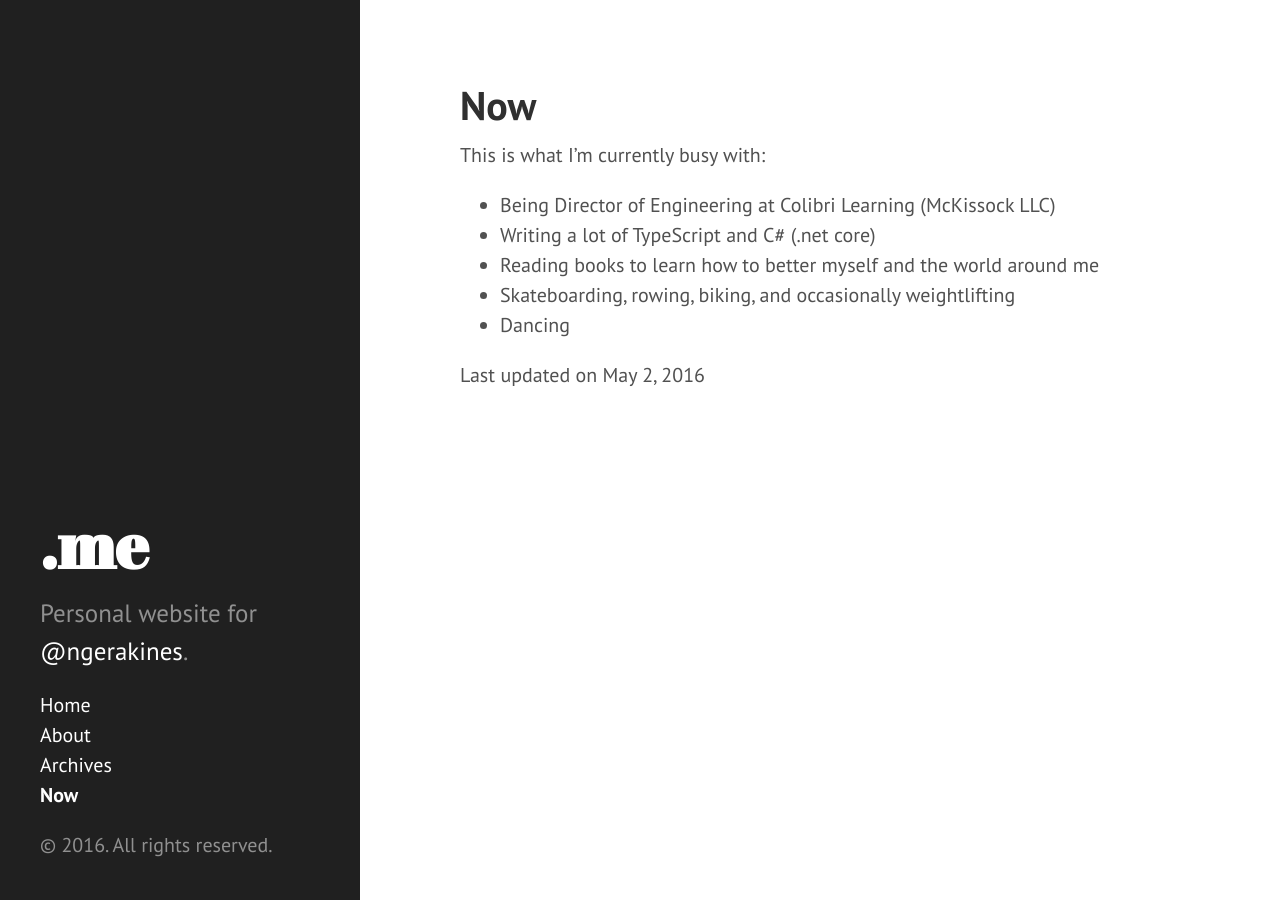
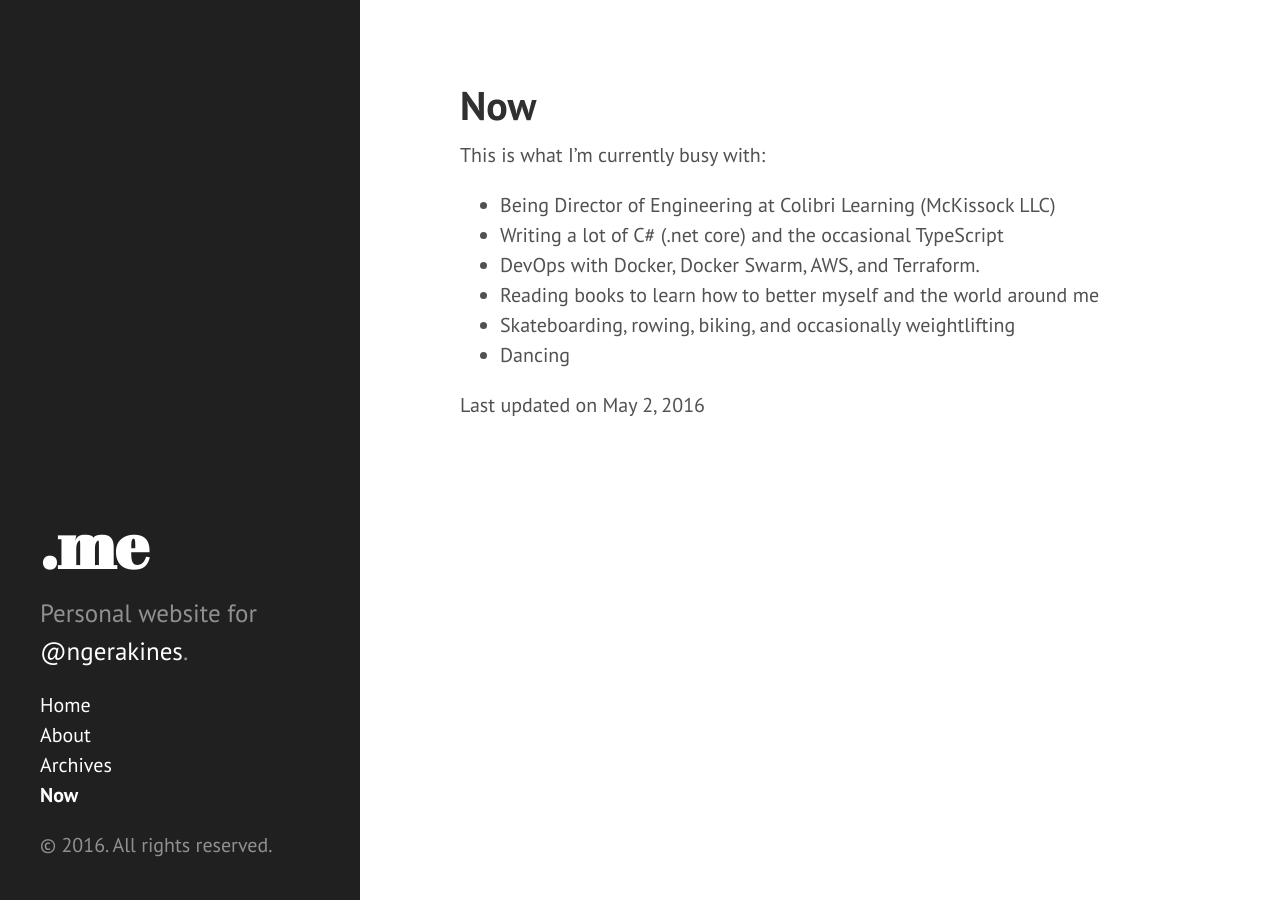
Before and after one commit to ngerakines/ngerakines.me, a Jekyll site: the page built from now.md, in a window 1280 px wide. Built offline with Jekyll 4.4.1, drawn with Linux system fonts in a browser that asks for light colours; Markdown is read by kramdown in place of the engine named in the settings.

Commit message:
Updating /now

```diff
--- a/now.md
+++ b/now.md
@@ -6,7 +6,8 @@ title: Now
 This is what I'm currently busy with:
 
 * Being Director of Engineering at Colibri Learning (McKissock LLC)
-* Writing a lot of TypeScript and C# (.net core)
+* Writing a lot of C# (.net core) and the occasional TypeScript
+* DevOps with Docker, Docker Swarm, AWS, and Terraform.
 * Reading books to learn how to better myself and the world around me
 * Skateboarding, rowing, biking, and occasionally weightlifting
 * Dancing
```
